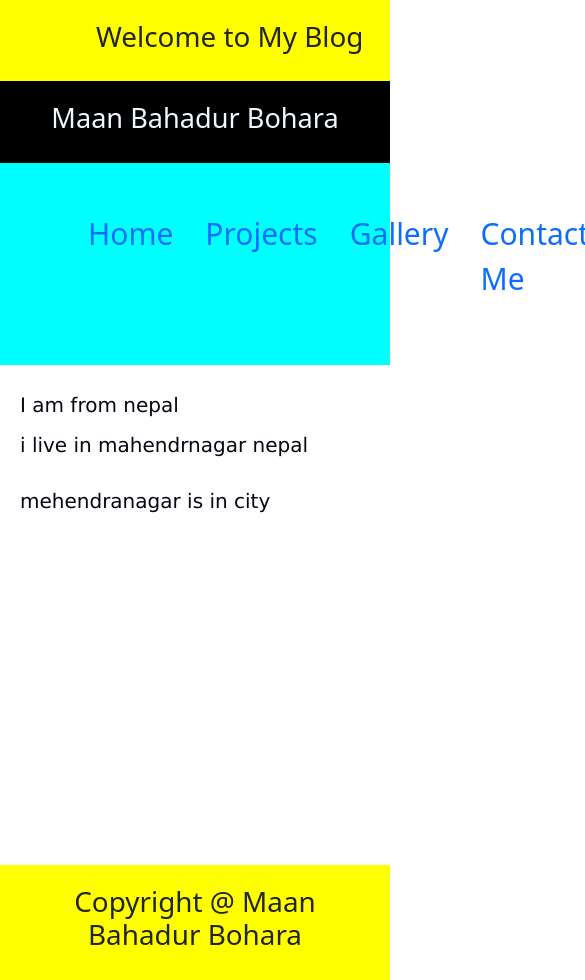
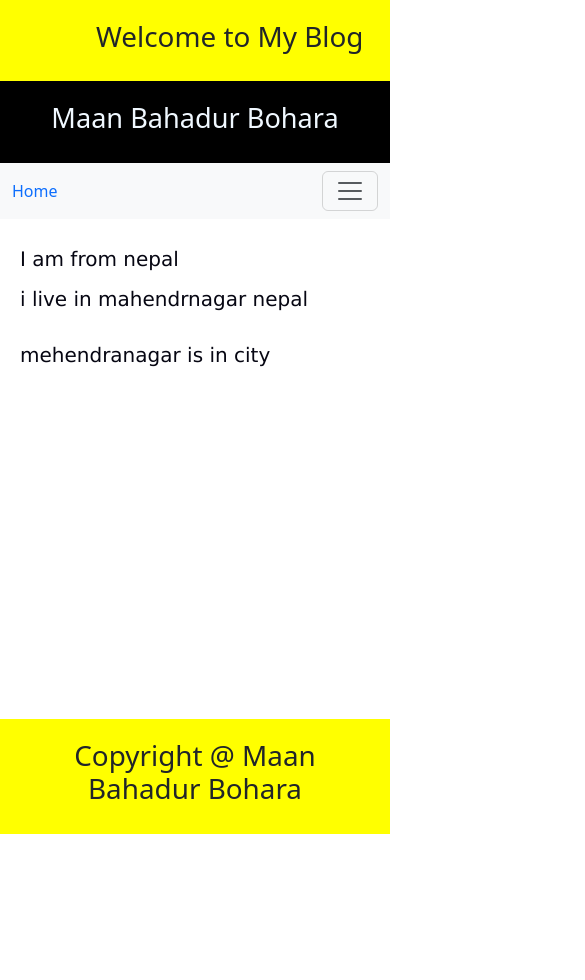
Before and after one commit to kraftifyweb/maanbahadur, a React (Create React App) app: page / in a window 390 px wide. Shown: the whole page, 585 px wide, since content can reach past the window. After the commit the page ends 844 px from the top, so only its background shows below. Built offline with nearby package versions, Linux system fonts and the light colour scheme.

Commit message:
added responsive

```diff
--- a/src/App.js
+++ b/src/App.js
@@ -4,7 +4,7 @@ import Foot from './Comp/Foot/Foot.jsx';
 import Head from './Comp/Head/Head.jsx';
 import 'animate.css/animate.min.css';
 import Top from './Comp/Top/Top.jsx';
-import Nav from './Comp/Nav/Nav.jsx';
+import Navi from './Comp/Nav/Nav.jsx';
 import { BrowserRouter, Route, Routes } from 'react-router-dom';
 import Home from './Comp/Home/Home.jsx';
 import Gallery from './Comp/Gallery/Gallery.jsx';
@@ -18,7 +18,7 @@ function App() {
 
       <BrowserRouter>
       <Top />
-      <Nav />
+      <Navi />
       <Routes className="App">
         <Route path='/' element={<Home />} />
         <Route path='/projects' element={<Projects />} />
--- a/src/Comp/Nav/Nav.jsx
+++ b/src/Comp/Nav/Nav.jsx
@@ -1,18 +1,34 @@
 import React from 'react'
+import Container from 'react-bootstrap/Container';
+import Nav from 'react-bootstrap/Nav';
+import Navbar from 'react-bootstrap/Navbar';
 import { Link } from 'react-router-dom'
 import './nav.css';
 
-function Nav() {
+function Navi() {
   return (
-    <div className='nav'>
-        <ol>
-            <li><Link className='nav-link' to='/'>Home</Link></li>
-            <li><Link className='nav-link' to='/projects'>Projects</Link></li>
-            <li><Link className='nav-link' to='/gallery'>Gallery</Link></li>
-            <li><Link className='nav-link' to='/contact'>Contact Me</Link></li>
-        </ol>
+    <div>
+    <Navbar expand="lg" className="bg-body-tertiary">
+      <Container fluid>
+        <Link to="/" className='brand-link'>Home</Link>
+        <Navbar.Toggle aria-controls="navbarScroll" />
+        <Navbar.Collapse id="navbarScroll">
+          <Nav
+            className="me-auto my-2 my-lg-0"
+            style={{ maxHeight: '100px' }}
+            navbarScroll
+          >
+            <Link to="/projects" className='nav-link'>Projects</Link>
+            <Link to="/gallery" className='nav-link'>Gallery</Link>
+            <Link to="/contact" className='nav-link' disabled>
+              Contact Me
+            </Link>
+          </Nav>
+        </Navbar.Collapse>
+      </Container>
+    </Navbar>
     </div>
   )
 }
 
-export default Nav
+export default Navi
--- a/src/Comp/Nav/nav.css
+++ b/src/Comp/Nav/nav.css
@@ -1,9 +1,3 @@
-.nav{
-    background-color: aqua;
-    margin: 0;
-    padding: 40px;
-    font-size: medium;
-}
 ol{
     display: flex;
     justify-content: space-between;
```
